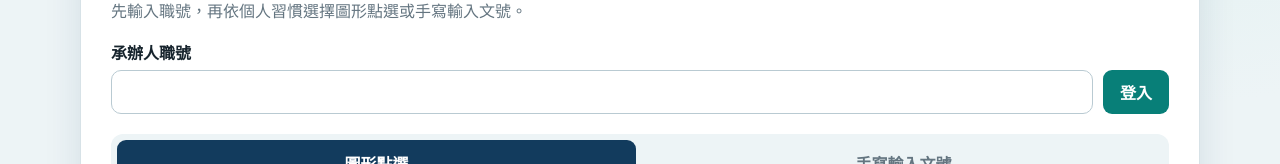
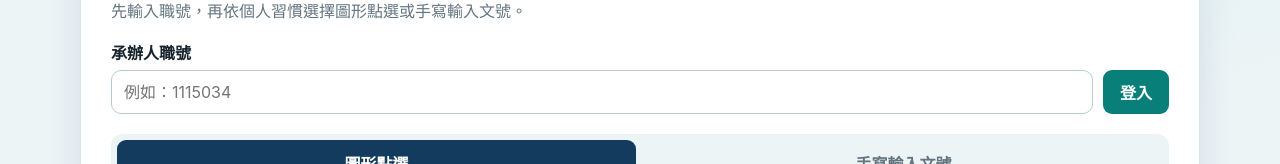
Before and after one commit to AlexLiu1975/kmu-document-delivery-demo, a website with bundled scripts: page index.html in a window 1280 px wide. Shown: the part 436-600 px from the top of the page. Built offline with nearby package versions, Linux system fonts and the light colour scheme.

Commit message:
Update placeholder text for assignee input field

```diff
--- a/index.html
+++ b/index.html
@@ -57,7 +57,7 @@
           <label for="assignee">承辦人職號</label>
           <div class="assignee-login-row">
             <input id="assignee" inputmode="numeric" maxlength="7" pattern="[0-9]{7}"
-              autocomplete="off" placeholder="   ">
+              autocomplete="off" placeholder="例如：1115034">
             <button id="assignee-login" class="button primary" type="button">登入</button>
           </div>
         </div>
```
